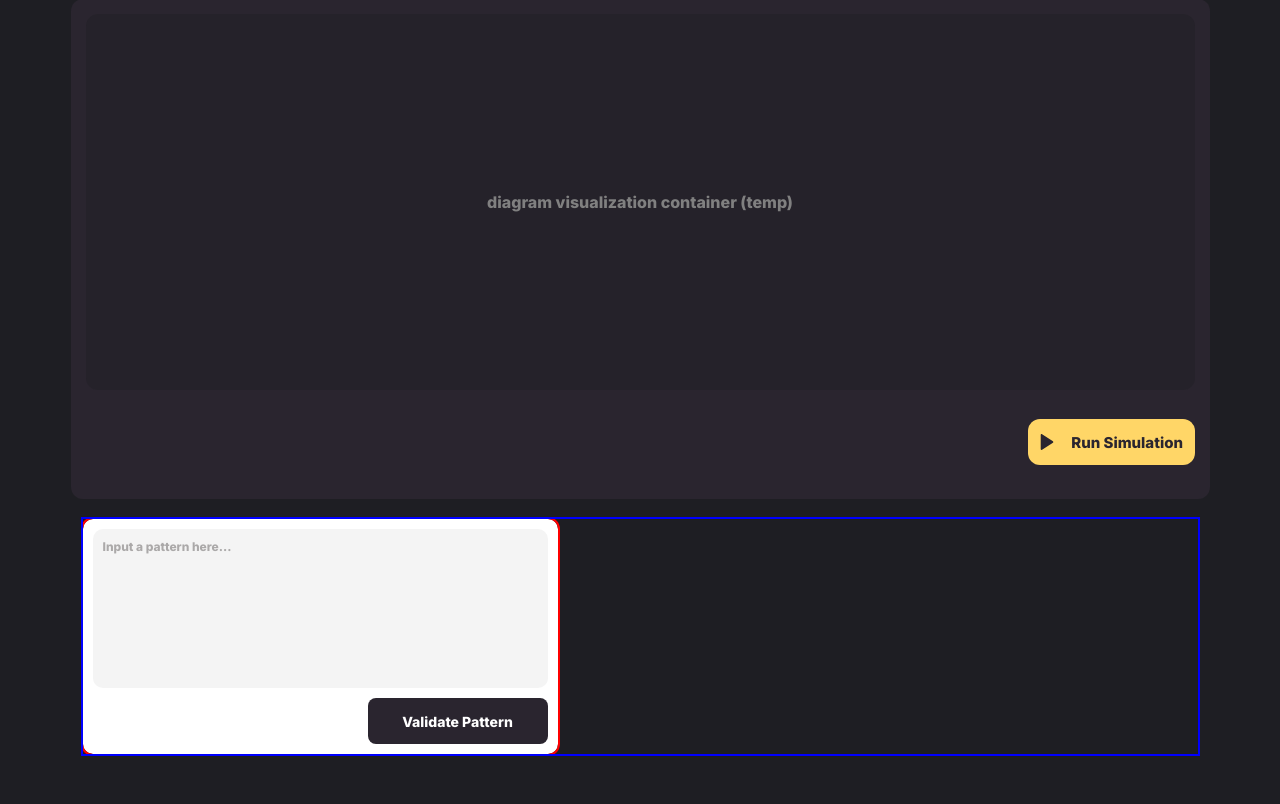
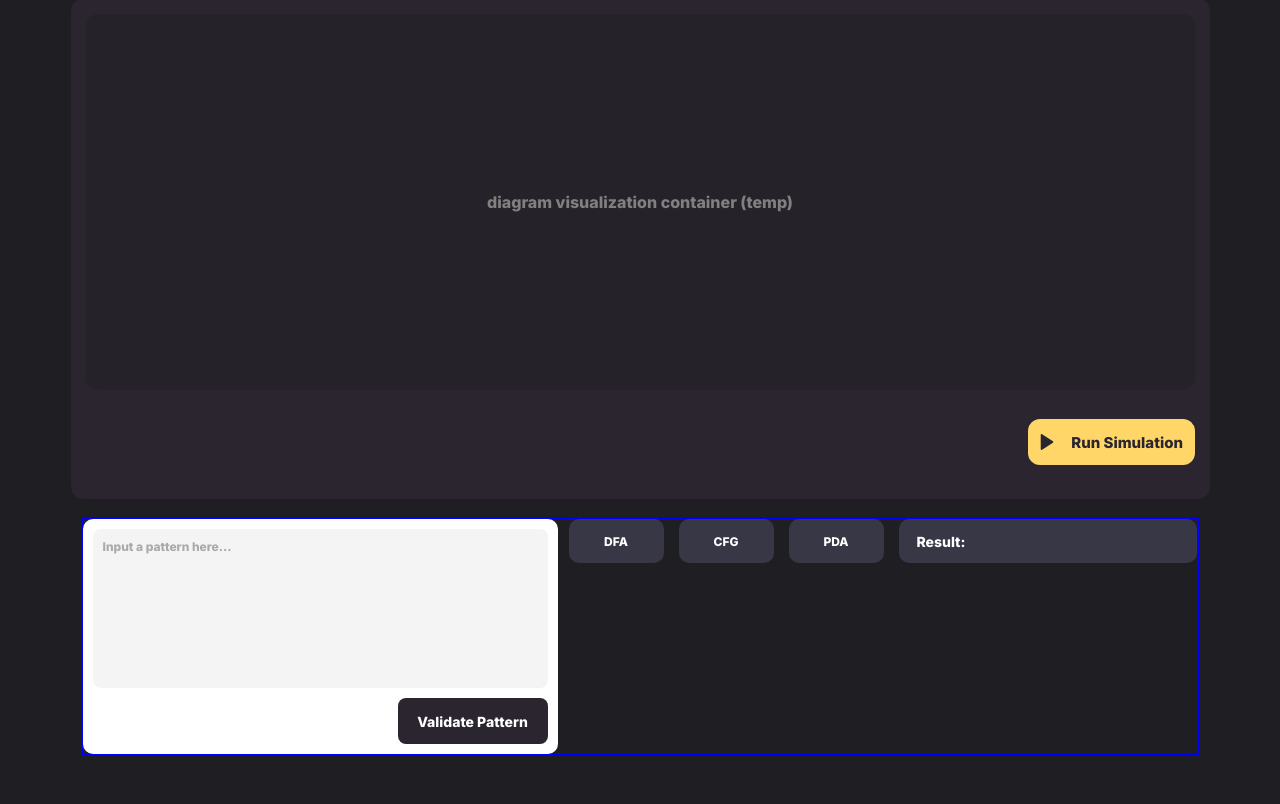
Before and after one commit to Margs-reese/automata_project, a Flask app: page / in a window 1280 px wide. Shown: the part 81-885 px from the top of the page. Run offline with Flask 3, Linux system fonts and the light colour scheme; some web fonts are replaced.

Commit message:
added initial dfa-cfg-pda btns & result layout (no func.)

```diff
--- a/static/styles.css
+++ b/static/styles.css
@@ -222,7 +222,7 @@ body {
 
 /* text input */
 .txt-input-area {
-  outline: 2px solid red;
+  /* outline: 2px solid red; */
   background-color: white;
   border-radius: 10px;
   width: 475px;
@@ -245,7 +245,7 @@ body {
   resize: none;
   padding: 10px;
   margin-bottom: 10px;
-  border-radius: 10px;
+  border-radius: 8px;
   background-color: hsla(0, 1%, 67%, 0.13);
 }
 
@@ -262,7 +262,7 @@ body {
   margin-top: auto;
   margin-left: auto;
   display: flex;
-  width: 180px;
+  width: 150px;
   height: 46px;
   padding: 0px 0px;
   justify-content: center;
@@ -272,7 +272,7 @@ body {
   font-family: Inter, sans-serif;
   font-size: 14px;
   font-style: normal;
-  font-weight: 700;
+  font-weight: 600;
   line-height: normal;
   background-color: #2a252f;
   border: none;
@@ -284,15 +284,142 @@ body {
 
 /* HOVER STATE validation button style */
 #pattern-validation-btn:hover {
-  opacity: 0.8; /* Example hover opacity */
+  opacity: 0.8;
   transition: opacity 0.2s ease-in-out;
 }
 
 /* ON CLICK validation button style */
 #pattern-validation-btn:active {
-  opacity: 1; /* Return to full opacity */
+  opacity: 1;
+}
+/* pattern-validation btn */
+/* bottom section END */
+
+/* CFG, DFA, PDA & Results styles START*/
+.bottom-right-section {
+    display: grid;
+    grid-template-columns: 1fr;
+    grid-template-rows: 44px 10px 174px auto;
+    gap: 0;
+    box-sizing: border-box;
+    width: 630px;
 }
 
-/* pattern-validation btn */
+.selection-result-container{
+    display: flex;
+    width: 628px;
+    height: 44px;
+    align-items: flex-start; /* Align items to the top */
+    gap: 15px;
+    flex-shrink: 0;
+    background-color: transparent;
+    margin: 0 auto;
+    box-sizing: border-box;
+}
 
-/* bottom section END */
+#dfa-btn, #cfg-btn, #pda-btn {
+    display: flex;
+    width: 95px;
+    height: 44px;
+    padding: 14px 47px;
+    justify-content: center;
+    align-items: center;
+    gap: 10px;
+    flex-shrink: 0;
+    box-sizing: border-box;
+
+    /* Default button styles */
+    border-radius: 10px;
+    background: #373746;
+    color: #FFF;
+    text-align: center;
+    font-family: "Inter", sans-serif;
+    font-size: 12px;
+    font-style: normal;
+    font-weight: 600;
+    line-height: normal;
+    border: none;
+    cursor: pointer;
+
+    transition: background 0.2s ease-in-out, color 0.2s ease-in-out, border-radius 0.2s ease-in-out;
+}
+
+#dfa-btn:hover, #cfg-btn:hover, #pda-btn:hover {
+    border-radius: 12px;
+    background: #FFD667;
+    font-family: "Inter", sans-serif;
+    font-size: 12px;
+    font-style: normal;
+    font-weight: 900;
+    color: #1E1E23;
+}
+
+#dfa-btn.selected, #cfg-btn.selected, #pda-btn.selected {
+    border-radius: 12px;
+    background: #FFD667;
+    color: #1E1E23;
+}
+
+#dfa-btn:active, #cfg-btn:active, #pda-btn:active {
+    /* Should be the same as hover/selected based on properties provided */
+    border-radius: 12px;
+    background: #FFD667;
+    color: #1E1E23;
+    /* Add a slight effect to indicate click */
+    /* transform: scale(0.98); */
+}
+
+#result-container {
+    display: flex;
+    width: 298px;
+    height: 44px;
+    padding: 9px 18px;
+    align-items: center;
+    gap: 10px;
+    flex-shrink: 0;
+    border-radius: 10px;
+    background: #373746;
+    color: white;
+    font-family: "Inter", sans-serif;
+    font-size: 14px;
+    font-weight: 700;
+    box-sizing: border-box;
+}
+
+/* Won't show up unless toggled */
+.result-label {
+     /* Common properties for both VALID and INVALID labels */
+    display: flex; /* Use flexbox to center content */
+    flex-direction: column; /* Stack content vertically (though they only have text) */
+    justify-content: center;
+    align-items: center;
+    padding: 8px;
+    border-radius: 4px;
+    box-shadow: 2px 4px 5px 0px rgba(0, 0, 0, 0.25);
+    font-family: Inter, sans-serif;
+    font-size: 10px;
+    font-style: normal;
+    font-weight: 700;
+    line-height: normal;
+    white-space: nowrap;
+    flex-shrink: 0;
+    display: none; /* Initially hidden (not yet toggled) */
+}
+
+/* Valid label styles */
+#valid-label {
+    width: 55px;
+    height: 20px;
+    background: #B1ECD0;
+    color: #15525A;
+}
+
+/* Invalid label styles */
+#invalid-label {
+    width: 55px;
+    height: 20px;
+    background: #ECB1B1;
+    color: #5A153F;
+}
+
+/* CFG, DFA, PDA & Result styles END*/
--- a/templates/index.html
+++ b/templates/index.html
@@ -8,17 +8,12 @@
     <link rel="preconnect" href="https://fonts.googleapis.com" />
     <link rel="preconnect" href="https://fonts.gstatic.com" crossorigin />
     <link
-      href="https://fonts.googleapis.com/css2?family=Inter:ital,opsz,wght@0,14..32,800;1,14..32,800&display=swap"
-      rel="stylesheet"
-    />
+      href="https://fonts.googleapis.com/css2?family=Inter:ital,opsz,wght@0,14..32,800;1,14..32,800&display=swap" rel="stylesheet"/>
 
     <!-- Koulen regular -->
     <link rel="preconnect" href="https://fonts.googleapis.com" />
     <link rel="preconnect" href="https://fonts.gstatic.com" crossorigin />
-    <link
-      href="https://fonts.googleapis.com/css2?family=Koulen&display=swap"
-      rel="stylesheet"
-    />
+    <link href="https://fonts.googleapis.com/css2?family=Koulen&display=swap" rel="stylesheet" />
 
     <link rel="stylesheet" href="../static/styles.css" />
 
@@ -65,19 +60,36 @@
         <!-- text-input START -->
         <div class="txt-input-area">
           <!-- text area start -->
-          <textarea
-            name="pattern-input"
-            id="pattern-input"
-            placeholder="Input a pattern here..."
-          ></textarea>
+          <textarea name="pattern-input" id="pattern-input" placeholder="Input a pattern here..."></textarea>
           <!-- text area end -->
           <button id="pattern-validation-btn">Validate Pattern</button>
         </div>
         <!-- text-input END -->
+
+
+        <!-- DFA, CFG, PDA & RESULT START -->
+        <div class="bottom-right-section">
+          <div class="selection-result-container">
+              <button id="dfa-btn">DFA</button>
+              <button id="cfg-btn">CFG</button>
+              <button id="pda-btn">PDA</button>
+            <div id="result-container">
+              Result:
+              <!-- valid/invalid result toggle: pattern-validation.js -->
+              <span id="valid-label" class="result-label"> VALID </span>
+              <span id="invalid-label" class="result-label"> INVALID </span>
+            </div>
+          </div>
+        </div>
+        <!-- DFA, CFG, PDA & RESULT END -->
+
+        <!-- text input | choose language | print result | pattern used SECTION  -->
+
+       <!-- Bottom section DIV -->
       </div>
-      <!-- text input | choose language | print result | pattern used SECTION  -->
+      <!-- Bottom section DIV -->
 
-      <!-- MAIN CONTENT WRAPPER DIV TAG -->
+    <!-- MAIN CONTENT WRAPPER DIV TAG -->
     </div>
     <!-- MAIN CONTENT WRAPPER DIV TAG -->
 
```
